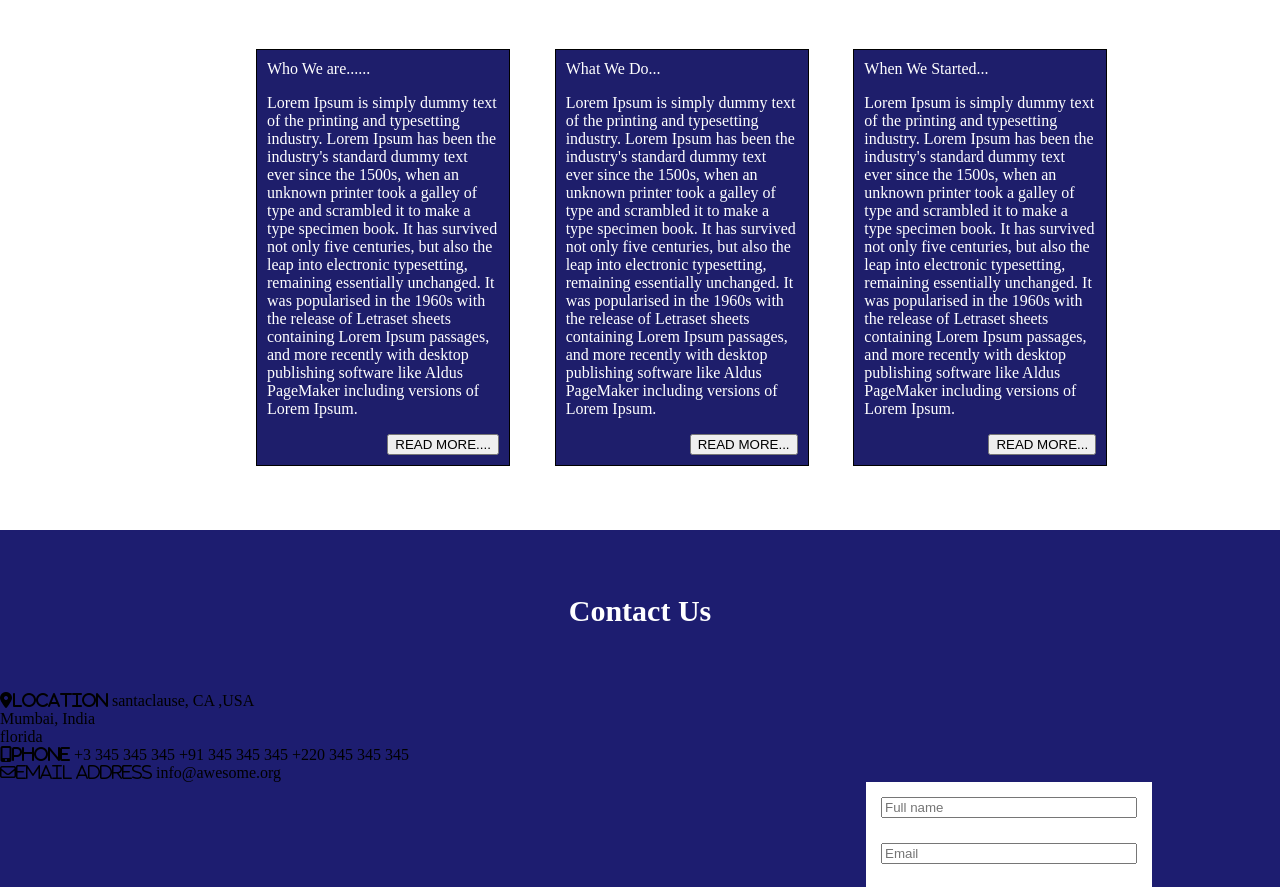
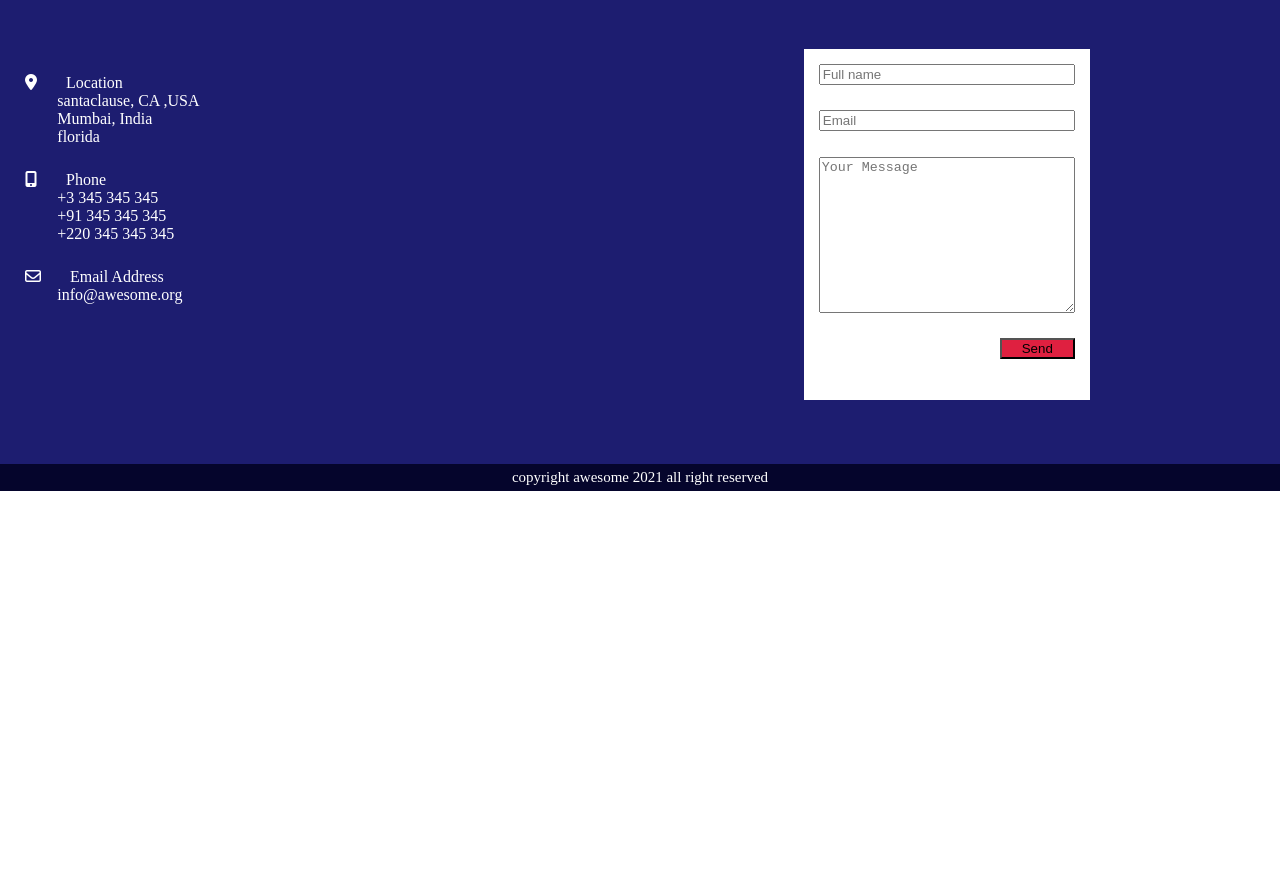
Before and after one commit to pratikkr/single_page_app_kloudone-Ass-3-, a plain HTML site: page index.html in a window 1280 px wide. Shown: the part 509-1396 px from the top of the page. After the commit the page ends 1000 px from the top, so only its background shows below. Drawn offline with Linux system fonts and the light colour scheme.

Commit message:
changed footer and css for contact us section

```diff
--- a/index.html
+++ b/index.html
@@ -57,7 +57,7 @@
         </div>
     </div>
 
-    <div class="about">
+    <!-- <div class="about">
         <div class="us">About Us</div>
         <div class="about-box">
             <div class="about-info">
@@ -95,28 +95,36 @@
             </div>
         </div>
 
-    </div>
+    </div> -->
     <div class="contact">
         <div class="us">Contact Us</div>
+        <div class="row">
             <div class="contact-info">
-            <li>
-                <i class="fa fa-map-marker" aria-hidden="true">Location</i>
-                santaclause, CA ,USA
-                <br>
-                Mumbai, India
-                <br>
-                florida
+                <li class="list">
+                    <i class="fa fa-map-marker" aria-hidden="true"></i>
+                    <span>Location</span>
+                    <div>
+                        <span>santaclause, CA ,USA</span>
+
+                        <span>Mumbai, India</span>
+
+                        <span>florida</span>
+                    </div>
                 </li>
                 <li>
-                <i class="fa fa-mobile" aria-hidden="true">Phone</i>
-                +3 345 345 345
-                +91 345 345 345
-                +220 345 345 345
+                    <i class="fa fa-mobile" aria-hidden="true"></i>
+                    <span>Phone</span>
+                    <div><span>+3 345 345 345</span>
+                        <span>+91 345 345 345</span>
+                        <span>+220 345 345 345</span>
+                    </div>
                 </li>
                 <li>
-                <i class="far fa-envelope" aria-hidden="true">Email Address</i>
-                info@awesome.org
+                    <i class="far fa-envelope" aria-hidden="true"> </i>
+                    <span>Email Address</span>
+                    <div>info@awesome.org</div>
                 </li>
+            </div>
             <div class="form">
                 <input type="text" placeholder="Full name">
                 <input type="text" placeholder="Email">
--- a/style.css
+++ b/style.css
@@ -66,6 +66,13 @@ body{
 .contact{
     background-color: rgb(29, 29, 112);
 }
+.row{
+    display: flex;
+    flex-direction: row;
+}
+.contact-info{
+    color: white;
+}
 .us{
     color: white;
     font-size: 30px;
@@ -74,6 +81,18 @@ body{
     margin-top: 5%;
     margin-bottom: 5%;
 }
+.fa,.far{
+    padding: 25px;
+    padding-bottom: 0%;
+}
+
+.contact-info div{
+    display: flex;
+    flex-direction: column;
+    margin-left: 35%;
+    margin-top: 0%;
+    width: 100%;
+}
 .form{
     display: flex;
     flex-direction: column;
@@ -81,11 +100,12 @@ body{
     /* border: 1px solid red; */
     margin-bottom: 5% ;
     width: 20%;
-    padding-bottom: 20px;
-    float: right;
+    margin-left: 50%;
+    /* padding-bottom: 20px; */
+    /* float: right; */
     background-color: white;
     margin-right: 10%;
-    margin-top: 0%;
+    /* margin-top: 0%; */
 }
 input{
     margin-bottom: 10%;
@@ -101,9 +121,9 @@ li{
     width: 75px;
 }
 footer{
-    margin-top: 10%;
+    /* margin-top: 10%; */
     text-align: center;
-    background-color: rgb(29, 29, 112);
+    background-color: rgb(5, 5, 44);
     color: white;
     font-size: 15px;
     padding: 5px;
```
Lines whose indentation alone changed are shown as unchanged.
